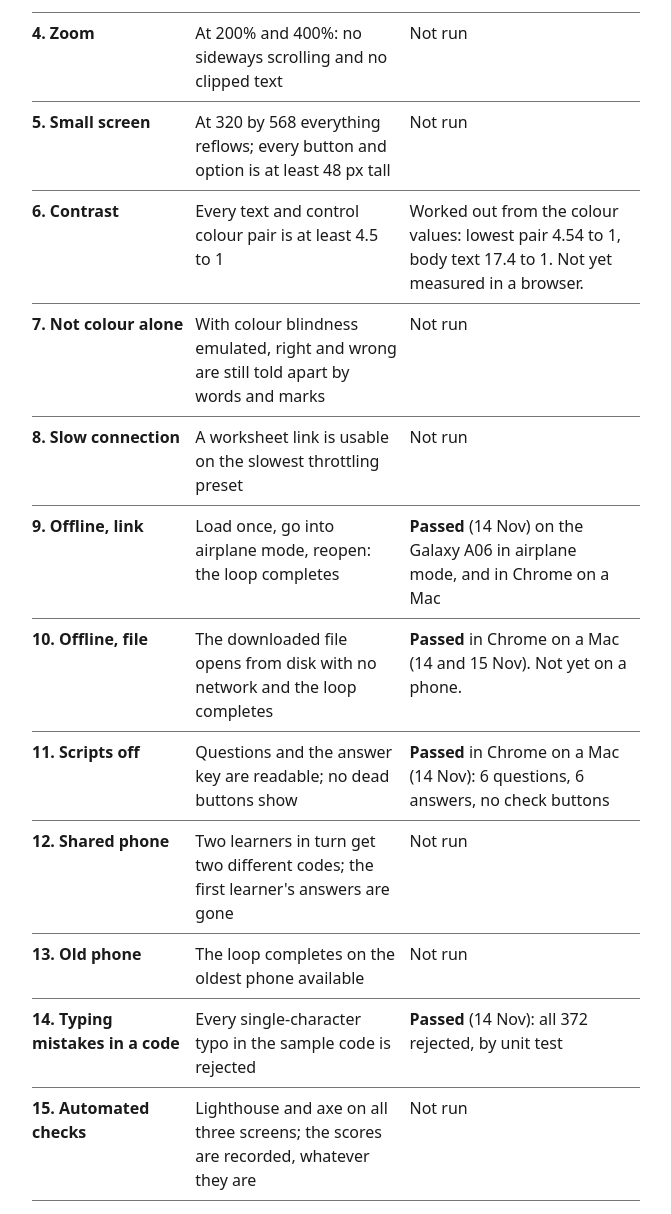
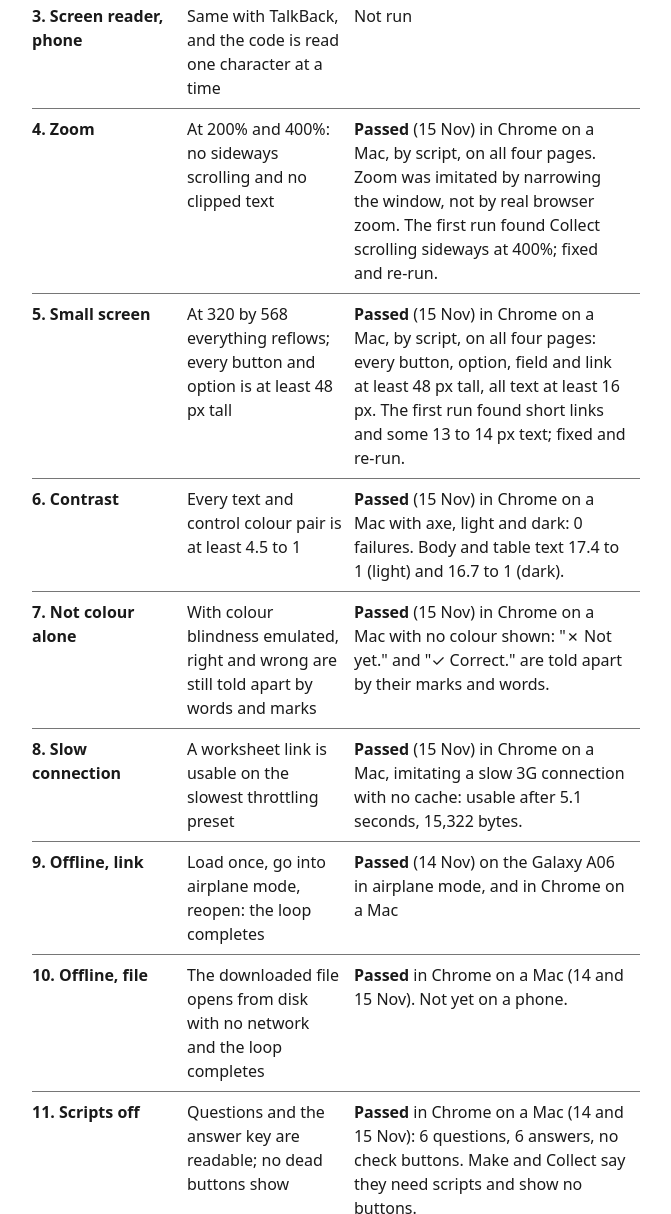
Before and after one commit to youneedgreg/Passalong, a website built with Vite: page about/index.html in a window 1280 px wide. Shown: the part 1732-2946 px from the top of the page, without its empty margins (304-975 px from the left). Built offline with nearby package versions, Linux system fonts and the light colour scheme.

Commit message:
docs(about): update the test table and limitations
Copies the scripted results from docs/test-log.md and adds the shared-phone limit.

```diff
--- a/about/index.html
+++ b/about/index.html
@@ -56,18 +56,18 @@
               <tr><th scope="row">1. Keyboard only</th><td>The full loop completes with no mouse; focus is always visible; nothing traps focus</td><td>Not run</td></tr>
               <tr><th scope="row">2. Screen reader, desktop</th><td>VoiceOver with Safari reads each question, each option and "Correct." or "Not yet."</td><td>Not run</td></tr>
               <tr><th scope="row">3. Screen reader, phone</th><td>Same with TalkBack, and the code is read one character at a time</td><td>Not run</td></tr>
-              <tr><th scope="row">4. Zoom</th><td>At 200% and 400%: no sideways scrolling and no clipped text</td><td>Not run</td></tr>
-              <tr><th scope="row">5. Small screen</th><td>At 320 by 568 everything reflows; every button and option is at least 48 px tall</td><td>Not run</td></tr>
-              <tr><th scope="row">6. Contrast</th><td>Every text and control colour pair is at least 4.5 to 1</td><td>Worked out from the colour values: lowest pair 4.54 to 1, body text 17.4 to 1. Not yet measured in a browser.</td></tr>
-              <tr><th scope="row">7. Not colour alone</th><td>With colour blindness emulated, right and wrong are still told apart by words and marks</td><td>Not run</td></tr>
-              <tr><th scope="row">8. Slow connection</th><td>A worksheet link is usable on the slowest throttling preset</td><td>Not run</td></tr>
+              <tr><th scope="row">4. Zoom</th><td>At 200% and 400%: no sideways scrolling and no clipped text</td><td><strong>Passed</strong> (15 Nov) in Chrome on a Mac, by script, on all four pages. Zoom was imitated by narrowing the window, not by real browser zoom. The first run found Collect scrolling sideways at 400%; fixed and re-run.</td></tr>
+              <tr><th scope="row">5. Small screen</th><td>At 320 by 568 everything reflows; every button and option is at least 48 px tall</td><td><strong>Passed</strong> (15 Nov) in Chrome on a Mac, by script, on all four pages: every button, option, field and link at least 48 px tall, all text at least 16 px. The first run found short links and some 13 to 14 px text; fixed and re-run.</td></tr>
+              <tr><th scope="row">6. Contrast</th><td>Every text and control colour pair is at least 4.5 to 1</td><td><strong>Passed</strong> (15 Nov) in Chrome on a Mac with axe, light and dark: 0 failures. Body and table text 17.4 to 1 (light) and 16.7 to 1 (dark).</td></tr>
+              <tr><th scope="row">7. Not colour alone</th><td>With colour blindness emulated, right and wrong are still told apart by words and marks</td><td><strong>Passed</strong> (15 Nov) in Chrome on a Mac with no colour shown: "✗ Not yet." and "✓ Correct." are told apart by their marks and words.</td></tr>
+              <tr><th scope="row">8. Slow connection</th><td>A worksheet link is usable on the slowest throttling preset</td><td><strong>Passed</strong> (15 Nov) in Chrome on a Mac, imitating a slow 3G connection with no cache: usable after 5.1 seconds, 15,322 bytes.</td></tr>
               <tr><th scope="row">9. Offline, link</th><td>Load once, go into airplane mode, reopen: the loop completes</td><td><strong>Passed</strong> (14 Nov) on the Galaxy A06 in airplane mode, and in Chrome on a Mac</td></tr>
               <tr><th scope="row">10. Offline, file</th><td>The downloaded file opens from disk with no network and the loop completes</td><td><strong>Passed</strong> in Chrome on a Mac (14 and 15 Nov). Not yet on a phone.</td></tr>
-              <tr><th scope="row">11. Scripts off</th><td>Questions and the answer key are readable; no dead buttons show</td><td><strong>Passed</strong> in Chrome on a Mac (14 Nov): 6 questions, 6 answers, no check buttons</td></tr>
-              <tr><th scope="row">12. Shared phone</th><td>Two learners in turn get two different codes; the first learner's answers are gone</td><td>Not run</td></tr>
+              <tr><th scope="row">11. Scripts off</th><td>Questions and the answer key are readable; no dead buttons show</td><td><strong>Passed</strong> in Chrome on a Mac (14 and 15 Nov): 6 questions, 6 answers, no check buttons. Make and Collect say they need scripts and show no buttons.</td></tr>
+              <tr><th scope="row">12. Shared phone</th><td>Two learners in turn get two different codes; the first learner's answers are gone</td><td><strong>Passed</strong> (15 Nov) in Chrome on a Mac, by script: two different codes, and nothing of the first learner's left after "Next learner on this phone".</td></tr>
               <tr><th scope="row">13. Old phone</th><td>The loop completes on the oldest phone available</td><td>Not run</td></tr>
               <tr><th scope="row">14. Typing mistakes in a code</th><td>Every single-character typo in the sample code is rejected</td><td><strong>Passed</strong> (14 Nov): all 372 rejected, by unit test</td></tr>
-              <tr><th scope="row">15. Automated checks</th><td>Lighthouse and axe on all three screens; the scores are recorded, whatever they are</td><td>Not run</td></tr>
+              <tr><th scope="row">15. Automated checks</th><td>Lighthouse and axe on all three screens; the scores are recorded, whatever they are</td><td><strong>Recorded</strong> (15 Nov): Lighthouse accessibility 100 on all four pages; axe 0 violations. axe flagged one item for review: the code's spoken label is on a paragraph, which may stop a screen reader reading it one character at a time. Not fixed yet.</td></tr>
               <tr><th scope="row">16. Plain language</th><td>Someone who is not a developer can say what each sentence on screen means</td><td>Not run</td></tr>
             </tbody>
           </table>
@@ -86,6 +86,7 @@
           <li>A code checked against the wrong worksheet is caught 4,095 times in 4,096.</li>
           <li>A link works offline only after it has been opened once with a connection. A downloaded file works offline from the start.</li>
           <li>If storage is blocked, for example in some file viewers, answers are lost when the page closes.</li>
+          <li>On a shared phone, a learner's answers stay on the phone until someone chooses "Next learner on this phone".</li>
         </ul>
       </section>
 
```
